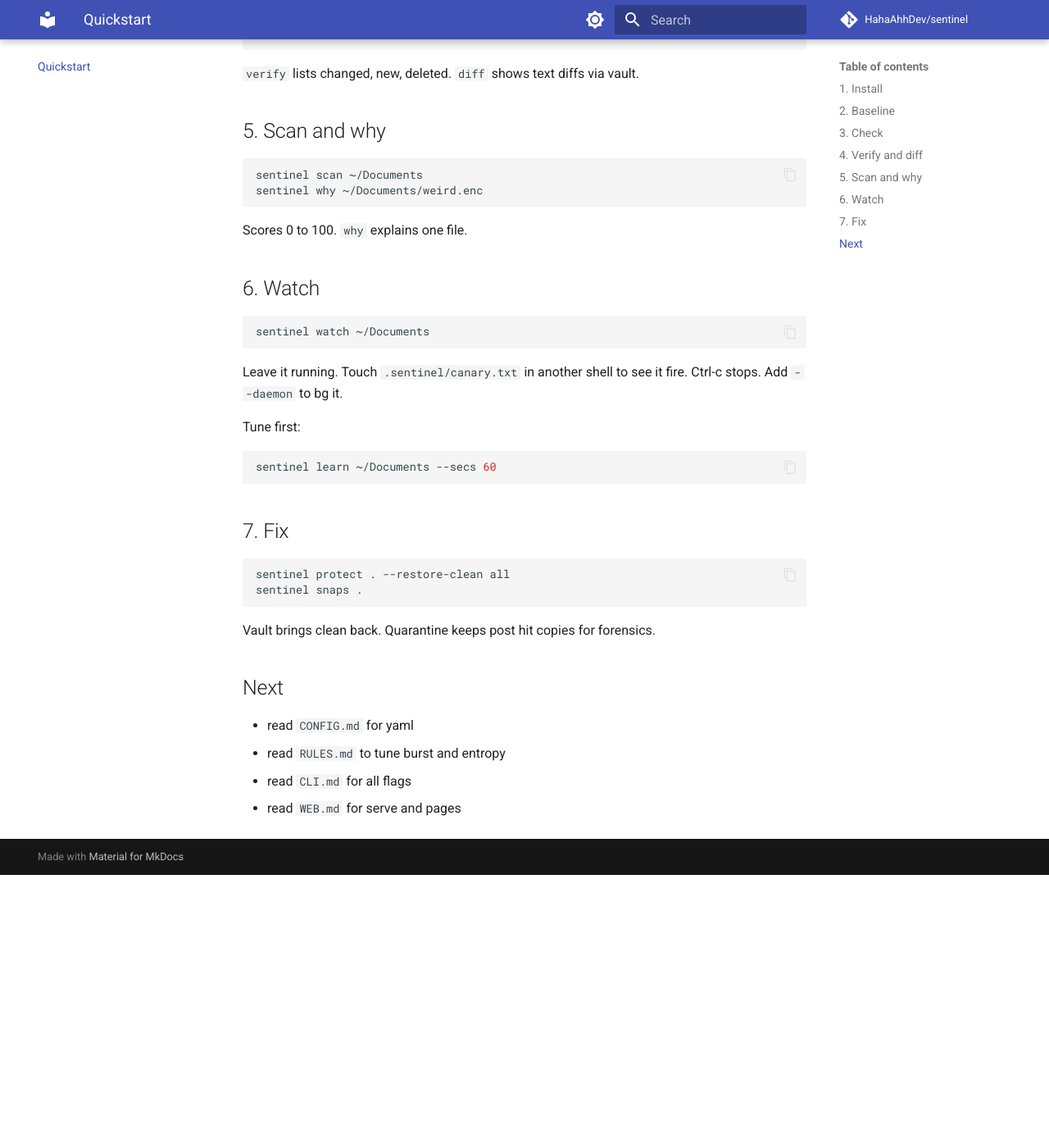
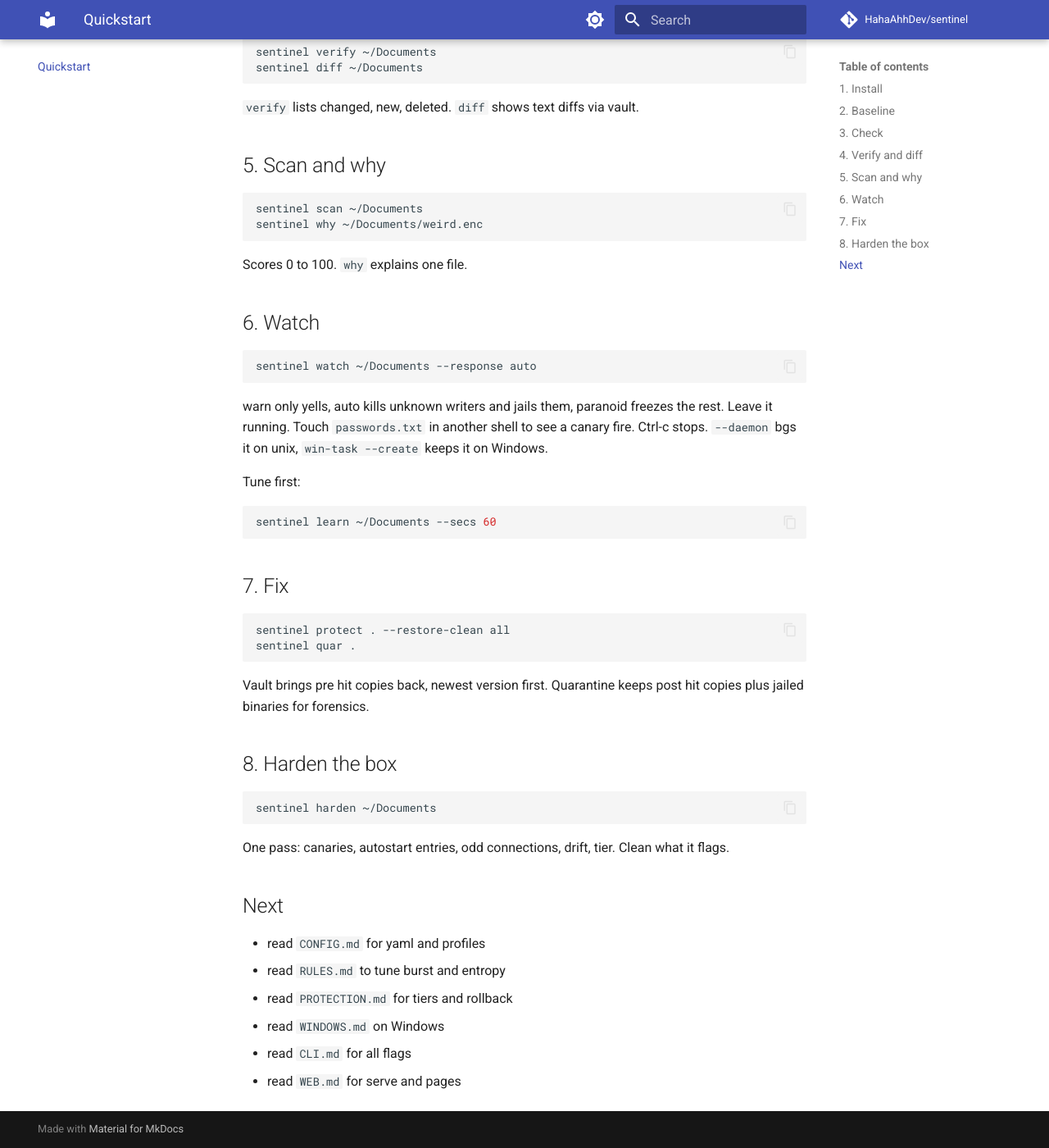
Before and after one commit to HahaAhhDev/sentinel, an MkDocs documentation site: the page built from docs/QUICKSTART.md, in a window 1280 px wide and 1400 px high, scrolled down 1202 px. Shown: the whole window at 82% size. Built offline with MkDocs 1.6.1 and Material for MkDocs 9.7.7, drawn with Linux system fonts in a browser that asks for light colours; comment, search, counter and statistics services are not loaded; before the commit the page ends 2269 px from its top, so only the background shows below that; some of the changed text lies outside the part shown.

Commit message:
Docs pass: profiles and tiers in quickstart, full command table, dev extras

````diff
--- a/docs/QUICKSTART.md
+++ b/docs/QUICKSTART.md
@@ -32,8 +32,10 @@ Writes `.sentinel/baseline.db` plus clean copies in `.sentinel/vault`. Skips `.g
 Scaffold config if you want flags in a file:
 
 ```bash
-sentinel config-init
+sentinel config-init --profile home
 ```
+
+Profiles: home, server, uploads, paranoid. Server and up block on their own.
 
 ## 3. Check
 
@@ -64,10 +66,10 @@ Scores 0 to 100. `why` explains one file.
 ## 6. Watch
 
 ```bash
-sentinel watch ~/Documents
+sentinel watch ~/Documents --response auto
 ```
 
-Leave it running. Touch `.sentinel/canary.txt` in another shell to see it fire. Ctrl-c stops. Add `--daemon` to bg it.
+warn only yells, auto kills unknown writers and jails them, paranoid freezes the rest. Leave it running. Touch `passwords.txt` in another shell to see a canary fire. Ctrl-c stops. `--daemon` bgs it on unix, `win-task --create` keeps it on Windows.
 
 Tune first:
 
@@ -79,14 +81,24 @@ sentinel learn ~/Documents --secs 60
 
 ```bash
 sentinel protect . --restore-clean all
-sentinel snaps .
+sentinel quar .
 ```
 
-Vault brings clean back. Quarantine keeps post hit copies for forensics.
+Vault brings pre hit copies back, newest version first. Quarantine keeps post hit copies plus jailed binaries for forensics.
+
+## 8. Harden the box
+
+```bash
+sentinel harden ~/Documents
+```
+
+One pass: canaries, autostart entries, odd connections, drift, tier. Clean what it flags.
 
 ## Next
 
-- read `CONFIG.md` for yaml
+- read `CONFIG.md` for yaml and profiles
 - read `RULES.md` to tune burst and entropy
+- read `PROTECTION.md` for tiers and rollback
+- read `WINDOWS.md` on Windows
 - read `CLI.md` for all flags
 - read `WEB.md` for serve and pages
````
Also changed, not shown: README.md (+1 -1 lines).
